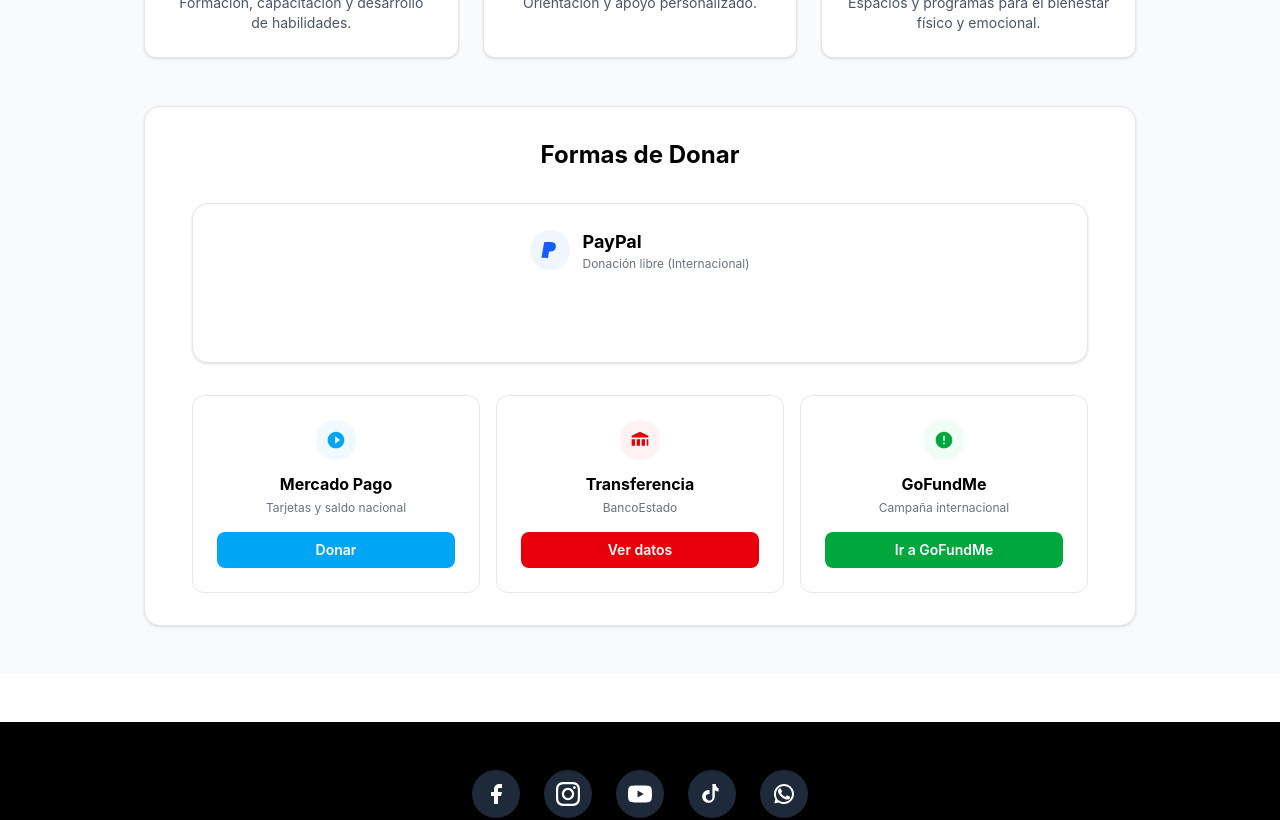
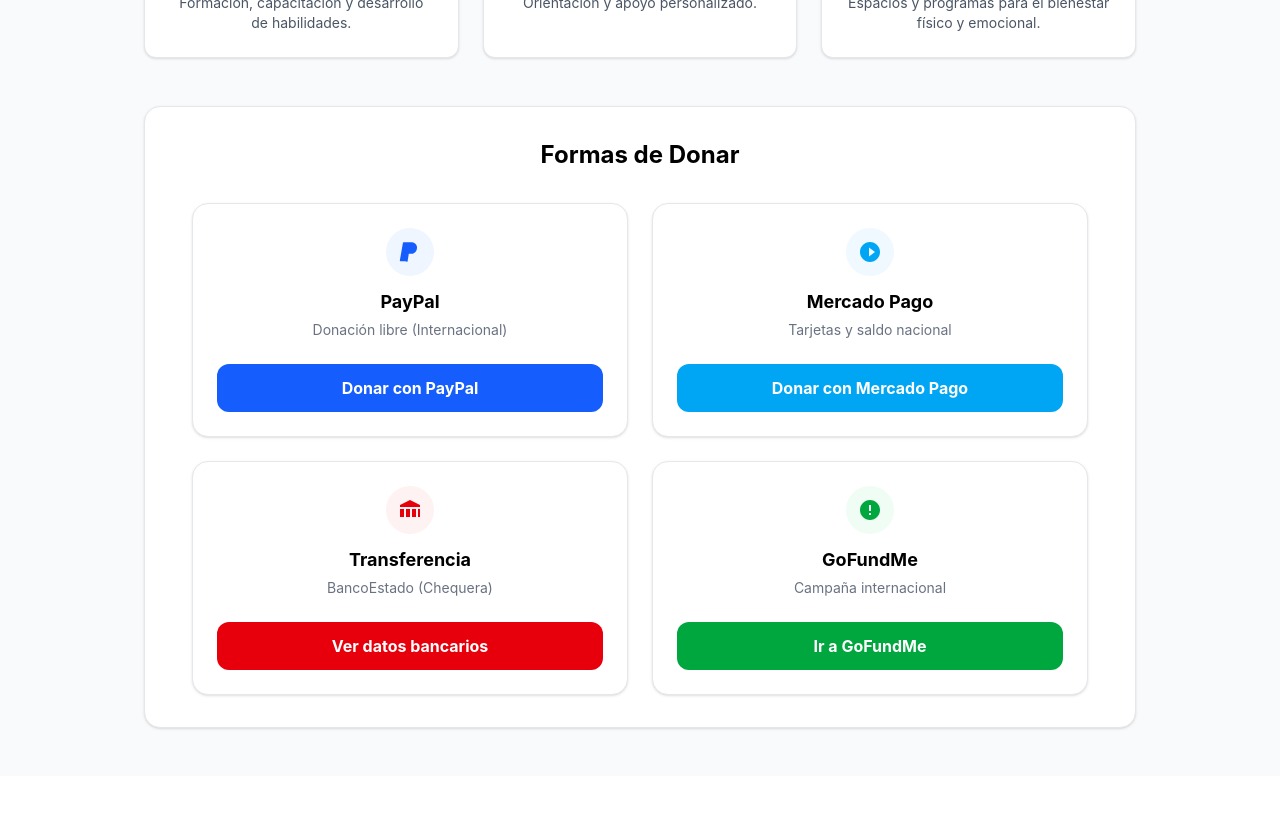
Before and after one commit to n3v3nk4/hnv-web, a Next.js app: page /proyecto in a window 1280 px wide. Shown: the part 1300-2120 px from the top of the page. Built offline with nearby package versions, Linux system fonts and the light colour scheme.

Commit message:
Fix: Sistema de login manual con cookies y panel de admin

```diff
--- /dev/null
+++ b/app/api/admin/auth/route.ts
@@ -0,0 +1,25 @@
+import { NextResponse } from 'next/server'
+import { cookies } from 'next/headers'
+import { signSession } from '@/lib/auth'
+
+export async function POST(request: Request) {
+  const { password } = await request.json()
+  const adminPassword = process.env.ADMIN_PASSWORD || 'HNV2026!Admin'
+
+  if (password === adminPassword) {
+    const token = signSession()
+    const cookieStore = await cookies()
+
+    cookieStore.set('admin_session', token, {
+      httpOnly: true,
+      secure: process.env.NODE_ENV === 'production',
+      sameSite: 'lax',
+      path: '/',
+      maxAge: 60 * 60 * 24 // 24 horas
+    })
+
+    return NextResponse.json({ ok: true })
+  }
+
+  return NextResponse.json({ error: 'Contraseña incorrecta' }, { status: 401 })
+}
--- a/app/page.tsx
+++ b/app/page.tsx
@@ -40,7 +40,7 @@
   return (
     <div className="min-h-screen bg-white">
 
-      {/* ====== HERO CORREGIDO ====== */}
+      {/* ====== HERO RESPONSIVE ====== */}
       <section className="relative w-full h-dvh min-h-150 flex items-center justify-center text-center text-white overflow-hidden">
         <div className="absolute inset-0 bg-cover bg-center bg-no-repeat" style={{ backgroundImage: "url('/portada.jpg')" }} />
         <div className="absolute inset-0 bg-black/50" />
--- a/components/MetodosPago.tsx
+++ b/components/MetodosPago.tsx
@@ -1,6 +1,5 @@
 'use client'
 import { useState } from 'react'
-import Script from 'next/script'
 
 export default function MetodosPago() {
   const [mostrarDatos, setMostrarDatos] = useState(false)
@@ -9,91 +8,98 @@
     <div className="w-full max-w-4xl mx-auto">
       <h3 className="text-2xl font-bold text-black mb-8 text-center">Formas de Donar</h3>
 
-      {/* PayPal */}
-      <div className="bg-white rounded-2xl shadow-sm border border-gray-200 p-6 mb-8 text-center flex flex-col items-center justify-center">
-        <div className="flex items-center justify-center gap-3 mb-4">
-          <div className="w-10 h-10 bg-blue-50 rounded-full flex items-center justify-center">
-            <svg className="w-5 h-5 text-blue-600" fill="currentColor" viewBox="0 0 24 24">
-              <path d="M7.076 21.337H2.47a.641.641 0 0 1-.633-.74L4.944 2.86a.641.641 0 0 1 .633-.536h6.718c2.182 0 3.867.448 5.006 1.332 1.139.884 1.708 2.185 1.708 3.906 0 .756-.11 1.482-.328 2.178-.219.696-.57 1.343-1.053 1.942-.484.598-1.098 1.093-1.842 1.485-.744.392-1.62.588-2.628.588h-2.356l-1.19 7.516a.641.641 0 0 1-.633.536z"/>
-            </svg>
+      <div className="grid grid-cols-1 md:grid-cols-2 gap-6">
+
+        {/* 1. PayPal (Link Directo) */}
+        <div className="bg-white rounded-2xl shadow-sm border border-gray-200 p-6 flex flex-col justify-between hover:shadow-md transition text-center">
+          <div>
+            <div className="w-12 h-12 bg-blue-50 rounded-full flex items-center justify-center mx-auto mb-3">
+              <svg className="w-6 h-6 text-blue-600" fill="currentColor" viewBox="0 0 24 24">
+                <path d="M7.076 21.337H2.47a.641.641 0 0 1-.633-.74L4.944 2.86a.641.641 0 0 1 .633-.536h6.718c2.182 0 3.867.448 5.006 1.332 1.139.884 1.708 2.185 1.708 3.906 0 .756-.11 1.482-.328 2.178-.219.696-.57 1.343-1.053 1.942-.484.598-1.098 1.093-1.842 1.485-.744.392-1.62.588-2.628.588h-2.356l-1.19 7.516a.641.641 0 0 1-.633.536z"/>
+              </svg>
+            </div>
+            <h4 className="font-bold text-black text-lg mb-1">PayPal</h4>
+            <p className="text-sm text-gray-500 mb-6">Donación libre (Internacional)</p>
           </div>
-          <div className="text-left">
-            <h4 className="font-bold text-black text-lg">PayPal</h4>
-            <p className="text-xs text-gray-500">Donación libre (Internacional)</p>
-          </div>
+          <a
+            href="https://www.paypal.com/ncp/payment/7DDLQ2WKTMDMS"
+            target="_blank"
+            rel="noopener noreferrer"
+            className="w-full bg-blue-600 hover:bg-blue-700 text-white py-3 rounded-xl font-bold transition text-center block"
+          >
+            Donar con PayPal
+          </a>
         </div>
-        <div className="w-full max-w-62.5 h-12.5 overflow-hidden flex justify-center items-center">
-          <div id="paypal-container-Y333B3FNT9T5S" className="w-full"></div>
-        </div>
-        <Script
-          src="https://www.paypal.com/sdk/js?client-id=BAAFj3BEROrhb_EoDCuD-U0SWpz-2x1dQpqu-WtONbKib9wgbXZUlgvfgbPtVbtGyg3SAk-FQj5oh-9YAs&components=hosted-buttons&disable-funding=venmo&currency=USD&style.size=responsive"
-          strategy="afterInteractive"
-          onLoad={() => {
-            // @ts-ignore
-            if (window.paypal && window.paypal.HostedButtons) {
-              // @ts-ignore
-              window.paypal.HostedButtons({
-                hostedButtonId: "Y333B3FNT9T5S",
-              }).render("#paypal-container-Y333B3FNT9T5S")
-            }
-          }}
-        />
-      </div>
 
-      {/* Otras opciones */}
-      <div className="grid grid-cols-1 md:grid-cols-3 gap-4">
-        <div className="border border-gray-200 rounded-xl p-6 text-center hover:shadow-md transition bg-white flex flex-col justify-between">
+        {/* 2. Mercado Pago (Nuevo Link) */}
+        <div className="bg-white rounded-2xl shadow-sm border border-gray-200 p-6 flex flex-col justify-between hover:shadow-md transition text-center">
           <div>
-            <div className="w-10 h-10 bg-sky-50 rounded-full flex items-center justify-center mx-auto mb-3">
-              <svg className="w-5 h-5 text-sky-500" fill="currentColor" viewBox="0 0 24 24">
+            <div className="w-12 h-12 bg-sky-50 rounded-full flex items-center justify-center mx-auto mb-3">
+              <svg className="w-6 h-6 text-sky-500" fill="currentColor" viewBox="0 0 24 24">
                 <path d="M12 2C6.48 2 2 6.48 2 12s4.48 10 10 10 10-4.48 10-10S17.52 2 12 2zm-1 14.5v-9l6 4.5-6 4.5z"/>
               </svg>
             </div>
-            <h4 className="font-bold text-black mb-1">Mercado Pago</h4>
-            <p className="text-xs text-gray-500 mb-4">Tarjetas y saldo nacional</p>
+            <h4 className="font-bold text-black text-lg mb-1">Mercado Pago</h4>
+            <p className="text-sm text-gray-500 mb-6">Tarjetas y saldo nacional</p>
           </div>
-          <a href="https://link.mercadopago.cl/hnv" target="_blank" rel="noopener noreferrer" className="w-full bg-sky-500 hover:bg-sky-600 text-white py-2 rounded-lg font-semibold text-sm transition text-center block">
-            Donar
+          <a
+            href="https://link.mercadopago.cl/hnv"
+            target="_blank"
+            rel="noopener noreferrer"
+            className="w-full bg-sky-500 hover:bg-sky-600 text-white py-3 rounded-xl font-bold transition text-center block"
+          >
+            Donar con Mercado Pago
           </a>
         </div>
 
-        <div className="border border-gray-200 rounded-xl p-6 text-center hover:shadow-md transition bg-white flex flex-col justify-between">
+        {/* 3. Transferencia (Imagen dentro del botón) */}
+        <div className="bg-white rounded-2xl shadow-sm border border-gray-200 p-6 flex flex-col justify-between hover:shadow-md transition text-center">
           <div>
-            <div className="w-10 h-10 bg-red-50 rounded-full flex items-center justify-center mx-auto mb-3">
-              <svg className="w-5 h-5 text-red-600" fill="currentColor" viewBox="0 0 24 24">
+            <div className="w-12 h-12 bg-red-50 rounded-full flex items-center justify-center mx-auto mb-3">
+              <svg className="w-6 h-6 text-red-600" fill="currentColor" viewBox="0 0 24 24">
                 <path d="M12 2L2 7v2h20V7L12 2zM2 11v8h4v-8H2zm6 0v8h4v-8H8zm6 0v8h4v-8h-4zm6 0v8h2v-8h-2z"/>
               </svg>
             </div>
-            <h4 className="font-bold text-black mb-1">Transferencia</h4>
-            <p className="text-xs text-gray-500 mb-4">BancoEstado</p>
+            <h4 className="font-bold text-black text-lg mb-1">Transferencia</h4>
+            <p className="text-sm text-gray-500 mb-6">BancoEstado (Chequera)</p>
           </div>
-          <button onClick={() => setMostrarDatos(!mostrarDatos)} className="w-full bg-red-600 hover:bg-red-700 text-white py-2 rounded-lg font-semibold text-sm transition">
-            {mostrarDatos ? 'Ocultar' : 'Ver datos'}
+          <button
+            onClick={() => setMostrarDatos(!mostrarDatos)}
+            className="w-full bg-red-600 hover:bg-red-700 text-white py-3 rounded-xl font-bold transition"
+          >
+            {mostrarDatos ? 'Ocultar datos' : 'Ver datos bancarios'}
           </button>
+
+          {/* Imagen que se abre justo aquí abajo */}
+          {mostrarDatos && (
+            <div className="mt-4 animate-fade-in">
+              <img src="/datos.jpg" alt="Datos para transferencia" className="w-full h-auto rounded-lg border border-gray-200 shadow-sm" />
+            </div>
+          )}
         </div>
 
-        <div className="border border-gray-200 rounded-xl p-6 text-center hover:shadow-md transition bg-white flex flex-col justify-between">
+        {/* 4. GoFundMe */}
+        <div className="bg-white rounded-2xl shadow-sm border border-gray-200 p-6 flex flex-col justify-between hover:shadow-md transition text-center">
           <div>
-            <div className="w-10 h-10 bg-green-50 rounded-full flex items-center justify-center mx-auto mb-3">
-              <svg className="w-5 h-5 text-green-600" fill="currentColor" viewBox="0 0 24 24">
+            <div className="w-12 h-12 bg-green-50 rounded-full flex items-center justify-center mx-auto mb-3">
+              <svg className="w-6 h-6 text-green-600" fill="currentColor" viewBox="0 0 24 24">
                 <path d="M12 2C6.48 2 2 6.48 2 12s4.48 10 10 10 10-4.48 10-10S17.52 2 12 2zm1 15h-2v-2h2v2zm0-4h-2V7h2v6z"/>
               </svg>
             </div>
-            <h4 className="font-bold text-black mb-1">GoFundMe</h4>
-            <p className="text-xs text-gray-500 mb-4">Campaña internacional</p>
+            <h4 className="font-bold text-black text-lg mb-1">GoFundMe</h4>
+            <p className="text-sm text-gray-500 mb-6">Campaña internacional</p>
           </div>
-          <a href="https://gofund.me/adfdd0bf9" target="_blank" rel="noopener noreferrer" className="w-full bg-green-600 hover:bg-green-700 text-white py-2 rounded-lg font-semibold text-sm transition text-center block">
+          <a
+            href="https://gofund.me/adfdd0bf9"
+            target="_blank"
+            rel="noopener noreferrer"
+            className="w-full bg-green-600 hover:bg-green-700 text-white py-3 rounded-xl font-bold transition text-center block"
+          >
             Ir a GoFundMe
           </a>
         </div>
+
       </div>
-
-      {mostrarDatos && (
-        <div className="mt-8 bg-white p-6 rounded-2xl border border-gray-200 text-center max-w-lg mx-auto">
-          <h4 className="font-bold text-black mb-4">Datos para Transferencia</h4>
-          <img src="/datos.jpg" alt="Datos bancarios" className="w-full h-auto rounded-lg mx-auto" />
-        </div>
-      )}
     </div>
   )
 }
--- /dev/null
+++ b/lib/auth.ts
@@ -0,0 +1,30 @@
+import crypto from 'crypto'
+
+// Usamos la contraseña de admin como clave secreta.
+// Si no está en .env.local, usa una por defecto.
+const SECRET = process.env.ADMIN_PASSWORD || 'HNV2026!Admin'
+
+export function signSession() {
+  const expireAt = Date.now() + 24 * 60 * 60 * 1000 // 24 horas
+  const payload = `${expireAt}`
+  const hmac = crypto.createHmac('sha256', SECRET).update(payload).digest('base64url')
+  return `${payload}.${hmac}`
+}
+
+export function verifySession(token: string): boolean {
+  try {
+    const [payload, hmac] = token.split('.')
+    if (!payload || !hmac) return false
+
+    const expectedHmac = crypto.createHmac('sha256', SECRET).update(payload).digest('base64url')
+
+    // Comparamos de forma segura para evitar ataques de tiempo
+    if (crypto.timingSafeEqual(Buffer.from(hmac), Buffer.from(expectedHmac))) {
+      const expireAt = parseInt(payload, 10)
+      return Date.now() < expireAt // Verificamos que no haya expirado
+    }
+    return false
+  } catch {
+    return false
+  }
+}
--- a/middleware.ts
+++ b/proxy.ts
@@ -1,7 +1,7 @@
 import { createServerClient } from '@supabase/ssr'
 import { NextResponse, type NextRequest } from 'next/server'
 
-export async function middleware(request: NextRequest) {
+export async function proxy(request: NextRequest) {
   let supabaseResponse = NextResponse.next({ request })
 
   const supabase = createServerClient(
@@ -23,12 +23,14 @@
     }
   )
 
-  // Refresca la sesión (no pongas redirecciones aquí)
   await supabase.auth.getUser()
 
   return supabaseResponse
 }
 
 export const config = {
-  matcher: ['/((?!_next/static|_next/image|favicon.ico|.*\\.(?:svg|png|jpg|jpeg|gif|webp)$).*)'],
+  // Excluimos /admin de la ejecución del proxy para que no interfiera
+  matcher: [
+    '/((?!_next/static|_next/image|favicon.ico|admin|.*\\.(?:svg|png|jpg|jpeg|gif|webp)$).*)',
+  ],
 }
```
Also changed, not shown: app/admin/login/page.tsx (+22 -20 lines), app/hazte-miembro/page.tsx (+59 -33 lines).
